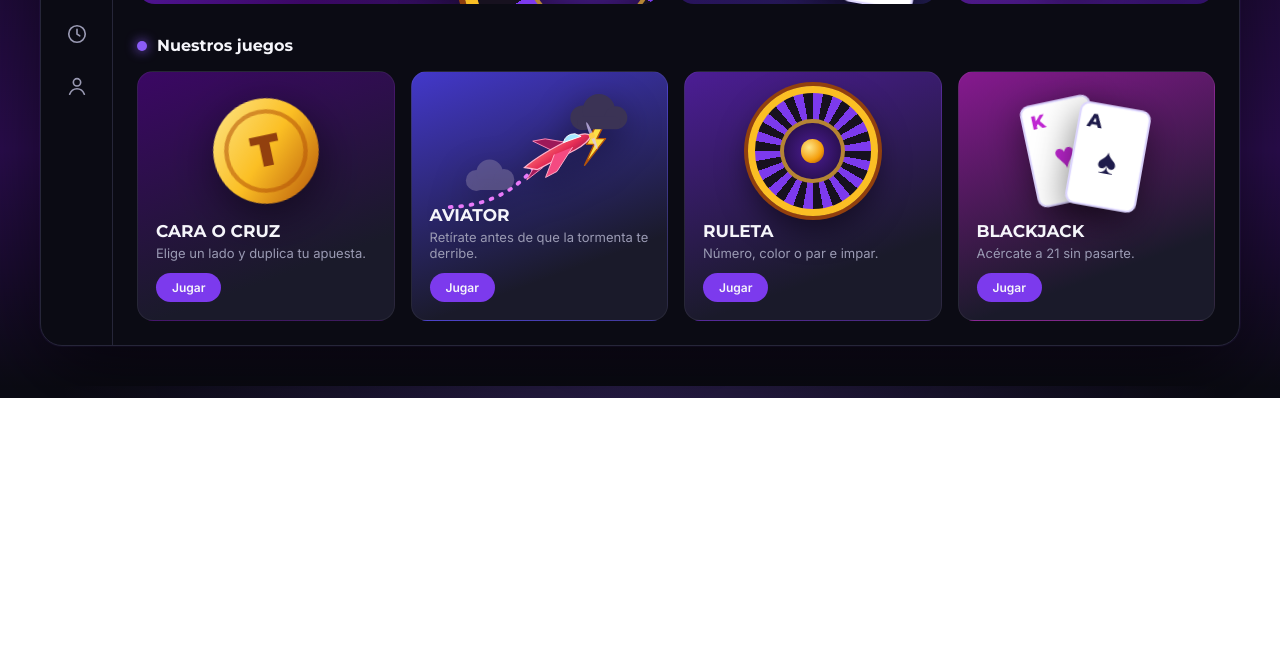
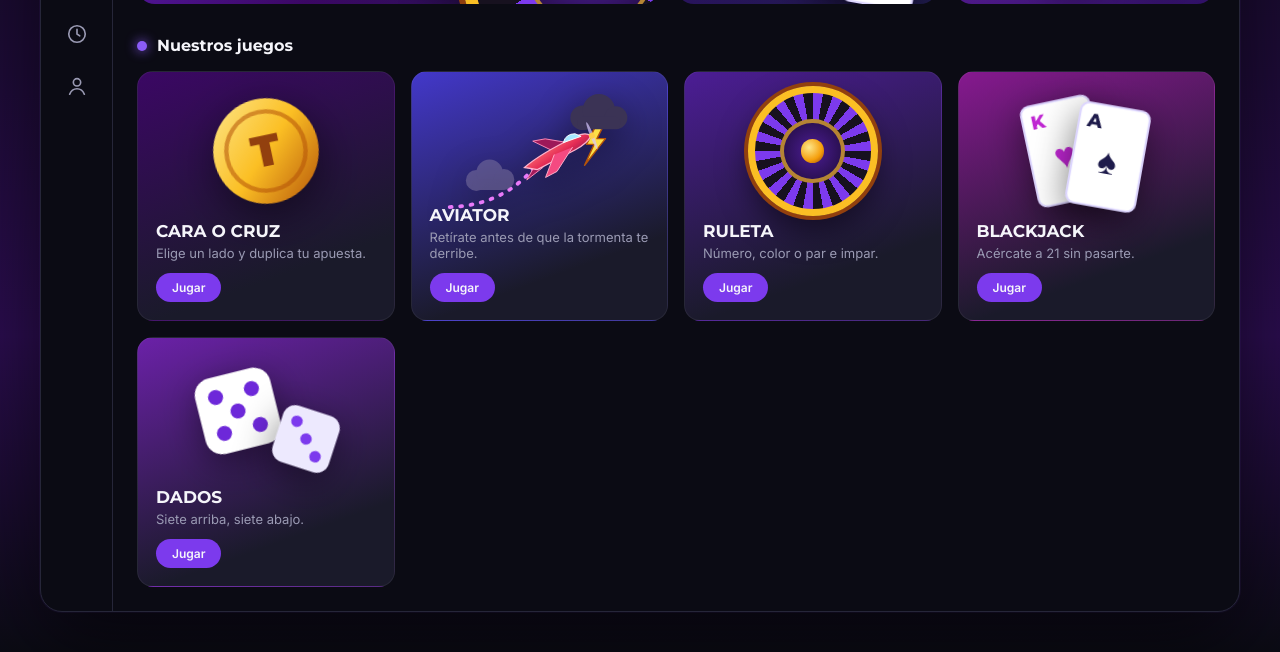
Before and after one commit to maesem617-rgb/Casino-Web, a plain HTML site: page frontend/index.html in a window 1280 px wide. Shown: the part 402-1054 px from the top of the page. Before the commit the page ends 800 px from the top, so only its background shows below. Drawn offline with Linux system fonts and the light colour scheme; a script that the page names is missing.

Commit message:
feat: agregar tarjeta de Dados al index y enlazar banner y barra lateral
Co-Authored-By: Claude Opus 5.5 <noreply@anthropic.com>

```diff
--- a/frontend/index.html
+++ b/frontend/index.html
@@ -96,7 +96,7 @@
         <a href="juegos/cara-cruz/index.html" title="Cara o cruz">
             <svg viewBox="0 0 24 24"><circle cx="12" cy="12" r="9"/><circle cx="12" cy="12" r="5"/></svg>
         </a>
-        <a href="#" title="Dados">
+        <a href="juegos/dados/index.html" title="Dados">
             <svg viewBox="0 0 24 24"><rect x="3" y="3" width="18" height="18" rx="4"/><circle cx="8.5" cy="8.5" r="1"/><circle cx="15.5" cy="15.5" r="1"/><circle cx="12" cy="12" r="1"/></svg>
         </a>
         <a href="juegos/ruleta/index.html" title="Ruleta">
@@ -143,7 +143,7 @@
             <article class="banner banner-chico banner-dados">
             <p class="etiqueta">Juego</p>
             <h2>Lanza los <span>dados</span></h2>
-            <a href="#" class="boton-mini">Jugar ★</a>
+            <a href="juegos/dados/index.html" class="boton-mini">Jugar ★</a>
             <svg class="dado d1"><use href="#dado5"/></svg>
             <svg class="dado d2"><use href="#dado3"/></svg>
             </article>
@@ -229,6 +229,18 @@
                 </div>
                 <a href="juegos/blackjack/index.html" class="boton-mini">Jugar</a>
             </article>
+
+            <article class="juego j-dados">
+                <div class="ilustracion">
+                <svg class="dado-g g1"><use href="#dado5"/></svg>
+                <svg class="dado-g g2"><use href="#dado3"/></svg>
+                </div>
+                <div class="juego-info">
+                <h4>Dados</h4>
+                <p>Siete arriba, siete abajo.</p>
+                </div>
+                <a href="juegos/dados/index.html" class="boton-mini">Jugar</a>
+            </article>
             </div>
         </section>
 
```
